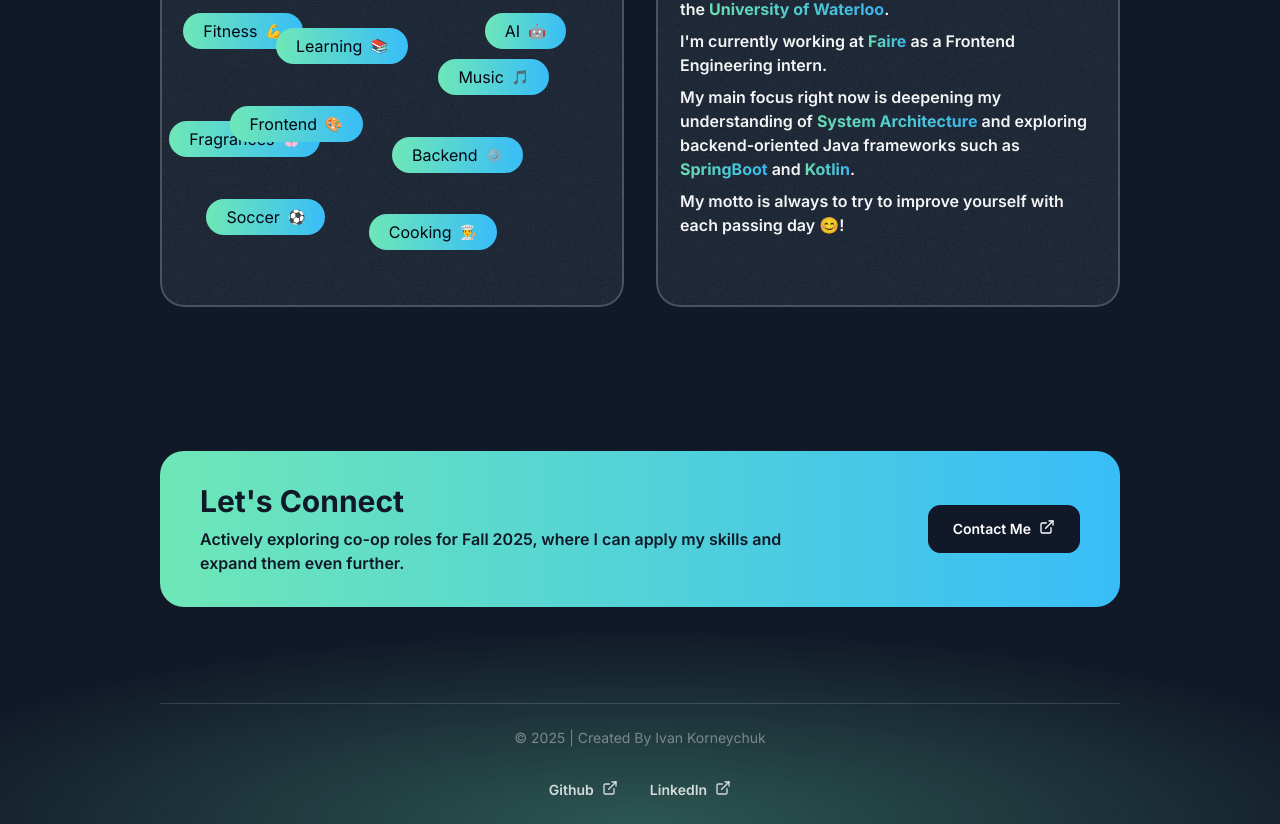
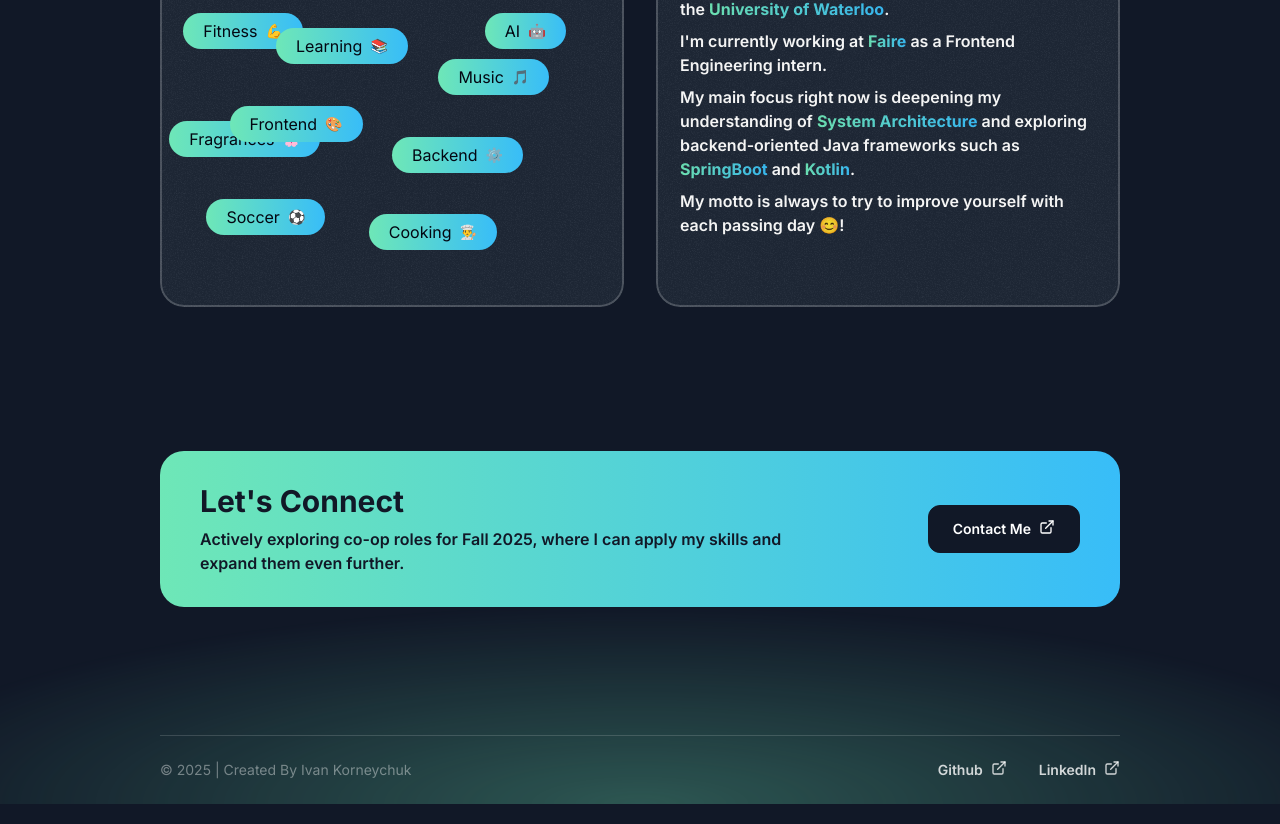
Before and after one commit to IvanKorne/personal-website, a Next.js app: page / in a window 1280 px wide. Shown: the part 5237-6061 px from the top of the page. Built offline with nearby package versions, Linux system fonts and the light colour scheme; a web font is replaced by a local one.

Commit message:
improve footer

```diff
--- a/src/sections/Footer/Footer.tsx
+++ b/src/sections/Footer/Footer.tsx
@@ -4,10 +4,10 @@
 
 export const Footer = () => {
   return (
-    <footer className="relative overflow-x-clip">
+    <footer className="relative overflow-x-clip pt-8">
       <div className="absolute -z-10 h-[400px] w-[1600px] bottom-0 left-1/2 -translate-x-1/2 bg-emerald-300/30 [mask-image:radial-gradient(50%_50%_at_bottom_center,black,transparent)]"></div>
       <div className="container relative z-10">
-        <div className="border-t border-white/15 py-6 text-sm flex flex-col items-center gap-8">
+        <div className="border-t border-white/15 py-6 text-sm flex flex-col md:flex-row md:justify-between items-center gap-8">
           <p className="text-white/40">
             &copy; 2025 | Created By Ivan Korneychuk
           </p>
```
